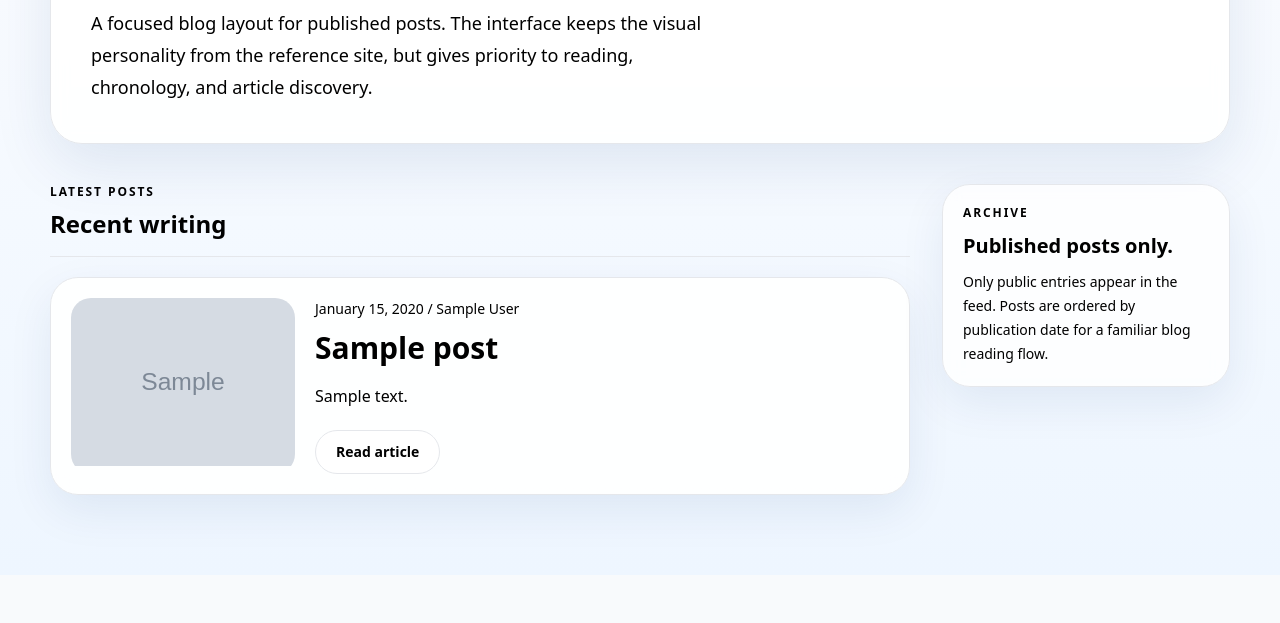
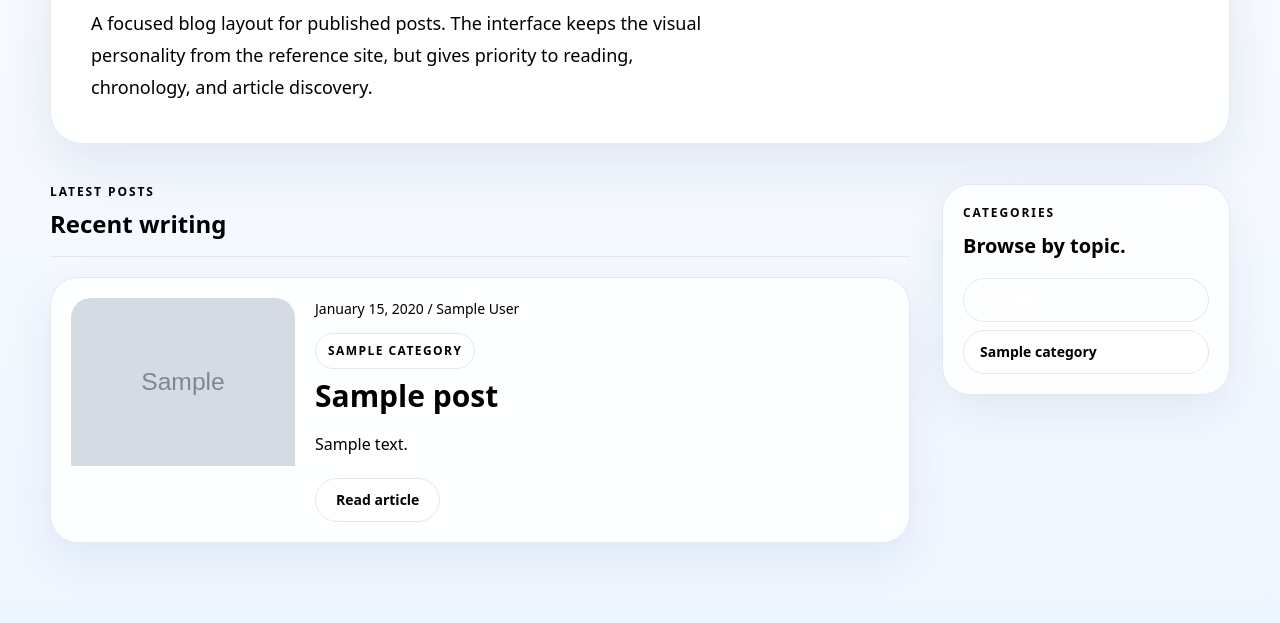
Before and after one commit to guikastner/Django01_blog, a Django app: page / in a window 1280 px wide. Shown: the part 553-1176 px from the top of the page. Before the commit the page ends 1087 px from the top, so only its background shows below. Run offline with Django 5.2, Linux system fonts and the light colour scheme; tables that the repository leaves empty hold one stand-in row (values such as "Sample post"); grey boxes marked "Sample" are stand-in pictures; some libraries are stand-ins or nearby versions.

Commit message:
feat(blog): add category archives

```diff
--- a/blog/models.py
+++ b/blog/models.py
@@ -90,3 +90,6 @@ class Category(models.Model):
 
     def __str__(self):
         return self.name
+
+    def get_absolute_url(self):
+        return reverse("blog:category_post_list", kwargs={"category_slug": self.slug})
--- a/blog/urls.py
+++ b/blog/urls.py
@@ -18,6 +18,7 @@ app_name = "blog"
 
 urlpatterns = [
     path("", PostListView.as_view(), name="post_list"),
+    path("categories/<slug:category_slug>/", PostListView.as_view(), name="category_post_list"),
     path("dashboard/", DashboardPostListView.as_view(), name="dashboard_posts"),
     path("dashboard/categories/", DashboardCategoryView.as_view(), name="dashboard_categories"),
     path("dashboard/comments/", DashboardCommentModerationView.as_view(), name="dashboard_comments"),
--- a/blog/views.py
+++ b/blog/views.py
@@ -6,6 +6,7 @@ from django.db.models import Count, Q
 from django.http import JsonResponse
 from django.shortcuts import get_object_or_404, redirect, render
 from django.urls import reverse
+from django.utils import timezone
 from django.views.generic import CreateView, DeleteView, DetailView, ListView, UpdateView, View
 
 from comments.forms import CommentForm
@@ -17,6 +18,17 @@ from .media import save_editor_image, validate_editor_image
 from .models import Category, Post
 
 
+def public_categories():
+    return (
+        Category.objects.filter(
+            posts__status=Post.Status.PUBLISHED,
+            posts__published_at__lte=timezone.now(),
+        )
+        .distinct()
+        .order_by("name")
+    )
+
+
 class PostListView(ListView):
     model = Post
     template_name = "blog/post_list.html"
@@ -24,7 +36,19 @@ class PostListView(ListView):
     paginate_by = 10
 
     def get_queryset(self):
-        return Post.published.select_related("author")
+        queryset = Post.published.select_related("author").prefetch_related("categories")
+        self.category = None
+        category_slug = self.kwargs.get("category_slug")
+        if category_slug:
+            self.category = get_object_or_404(Category, slug=category_slug)
+            queryset = queryset.filter(categories=self.category).distinct()
+        return queryset
+
+    def get_context_data(self, **kwargs):
+        context = super().get_context_data(**kwargs)
+        context["categories"] = public_categories()
+        context["current_category"] = self.category
+        return context
 
 
 class PostDetailView(DetailView):
@@ -35,12 +59,13 @@ class PostDetailView(DetailView):
     slug_url_kwarg = "slug"
 
     def get_queryset(self):
-        return Post.published.select_related("author").prefetch_related("comments")
+        return Post.published.select_related("author").prefetch_related("categories", "comments")
 
     def get_context_data(self, **kwargs):
         context = super().get_context_data(**kwargs)
         context["comment_form"] = CommentForm()
         context["approved_comments"] = self.object.comments.filter(is_approved=True)
+        context["categories"] = public_categories()
         if self.request.user.is_authenticated:
             context["comment_profile"] = UserProfile.for_user(self.request.user)
         return context
--- a/templates/blog/post_list.html
+++ b/templates/blog/post_list.html
@@ -1,12 +1,22 @@
 {% extends "base.html" %}
 
-{% block title %}Posts - Django Blog{% endblock %}
+{% block title %}{% if current_category %}{{ current_category.name }} - Django Blog{% else %}Posts - Django Blog{% endif %}{% endblock %}
 
 {% block content %}
   <section class="mx-auto max-w-[1180px] rounded-[2rem] border border-line bg-white/90 p-6 shadow-[0_20px_60px_rgba(10,53,116,0.10)] backdrop-blur sm:p-10">
-    <p class="mb-4 text-xs font-bold uppercase tracking-[0.16em] text-deep">Django Blog</p>
-    <h1 class="max-w-[15ch] font-serif text-[clamp(2.75rem,8vw,5.5rem)] font-semibold leading-[0.98] text-ink">Articles, notes, and implementation journals.</h1>
-    <p class="mt-6 max-w-[62ch] text-lg leading-8 text-muted">A focused blog layout for published posts. The interface keeps the visual personality from the reference site, but gives priority to reading, chronology, and article discovery.</p>
+    <p class="mb-4 text-xs font-bold uppercase tracking-[0.16em] text-deep">{% if current_category %}Category{% else %}Django Blog{% endif %}</p>
+    <h1 class="max-w-[15ch] font-serif text-[clamp(2.75rem,8vw,5.5rem)] font-semibold leading-[0.98] text-ink">
+      {% if current_category %}{{ current_category.name }}{% else %}Articles, notes, and implementation journals.{% endif %}
+    </h1>
+    <p class="mt-6 max-w-[62ch] text-lg leading-8 text-muted">
+      {% if current_category and current_category.description %}
+        {{ current_category.description }}
+      {% elif current_category %}
+        Published posts filed under {{ current_category.name }}.
+      {% else %}
+        A focused blog layout for published posts. The interface keeps the visual personality from the reference site, but gives priority to reading, chronology, and article discovery.
+      {% endif %}
+    </p>
   </section>
 
   <div class="mx-auto mt-10 grid max-w-[1180px] gap-8 lg:grid-cols-[minmax(0,1fr)_18rem] lg:items-start">
@@ -14,8 +24,11 @@
       <div class="mb-5 flex items-end justify-between gap-4 border-b border-line pb-4">
         <div>
           <p class="text-xs font-bold uppercase tracking-[0.16em] text-deep">Latest posts</p>
-          <h2 id="latest-posts-title" class="mt-2 text-2xl font-bold text-ink">Recent writing</h2>
+          <h2 id="latest-posts-title" class="mt-2 text-2xl font-bold text-ink">{% if current_category %}Posts in {{ current_category.name }}{% else %}Recent writing{% endif %}</h2>
         </div>
+        {% if current_category %}
+          <a href="{% url 'blog:post_list' %}" class="inline-flex min-h-11 items-center rounded-full border border-line bg-white px-5 text-sm font-bold text-accent transition hover:border-brand/30 hover:text-brand focus-visible:outline-none focus-visible:ring-4 focus-visible:ring-brand/25">All posts</a>
+        {% endif %}
       </div>
 
       <div class="space-y-6">
@@ -36,6 +49,13 @@
                   <span aria-hidden="true">/</span>
                   {{ post.author.get_full_name|default:post.author.username }}
                 </p>
+                {% if post.categories.all %}
+                  <div class="mt-3 flex flex-wrap gap-2">
+                    {% for category in post.categories.all %}
+                      <a href="{{ category.get_absolute_url }}" class="inline-flex min-h-9 items-center rounded-full border border-line bg-paper px-3 text-xs font-bold uppercase tracking-[0.12em] text-deep transition hover:border-brand/30 hover:text-brand focus-visible:outline-none focus-visible:ring-4 focus-visible:ring-brand/25">{{ category.name }}</a>
+                    {% endfor %}
+                  </div>
+                {% endif %}
                 <h3 class="mt-2 text-3xl font-bold leading-tight text-ink">
                   <a href="{{ post.get_absolute_url }}" class="outline-none transition hover:text-brand focus-visible:rounded-md focus-visible:ring-4 focus-visible:ring-brand/25">
                     {{ post.title }}
@@ -73,9 +93,16 @@
     </section>
 
     <aside class="rounded-[1.75rem] border border-line bg-white/80 p-5 shadow-[0_16px_45px_rgba(10,53,116,0.08)] backdrop-blur lg:sticky lg:top-28">
-      <p class="text-xs font-bold uppercase tracking-[0.16em] text-deep">Archive</p>
-      <h2 class="mt-3 text-xl font-bold leading-tight text-ink">Published posts only.</h2>
-      <p class="mt-3 text-sm leading-6 text-muted">Only public entries appear in the feed. Posts are ordered by publication date for a familiar blog reading flow.</p>
+      <p class="text-xs font-bold uppercase tracking-[0.16em] text-deep">Categories</p>
+      <h2 class="mt-3 text-xl font-bold leading-tight text-ink">Browse by topic.</h2>
+      <div class="mt-5 flex flex-col gap-2">
+        <a href="{% url 'blog:post_list' %}" class="inline-flex min-h-11 items-center rounded-full border border-line px-4 text-sm font-bold transition hover:border-brand/30 hover:text-brand focus-visible:outline-none focus-visible:ring-4 focus-visible:ring-brand/25 {% if not current_category %}bg-accent text-white hover:text-white{% else %}bg-white/80 text-accent{% endif %}">All posts</a>
+        {% for category in categories %}
+          <a href="{{ category.get_absolute_url }}" class="inline-flex min-h-11 items-center rounded-full border border-line px-4 text-sm font-bold transition hover:border-brand/30 hover:text-brand focus-visible:outline-none focus-visible:ring-4 focus-visible:ring-brand/25 {% if current_category == category %}bg-accent text-white hover:text-white{% else %}bg-white/80 text-accent{% endif %}">{{ category.name }}</a>
+        {% empty %}
+          <p class="text-sm leading-6 text-muted">Categories appear here after they are assigned to published posts.</p>
+        {% endfor %}
+      </div>
     </aside>
   </div>
 {% endblock %}
```
Also changed, not shown: agents.md (+1 -0 lines), blog/admin.py (+6 -2 lines), blog/tests.py (+54 -0 lines), templates/blog/post_detail.html (+18 -0 lines), README.md.
